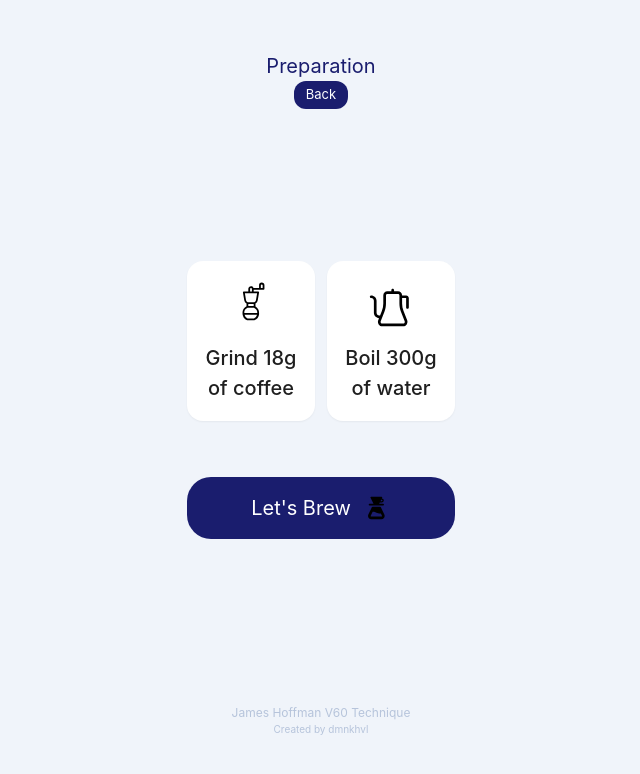
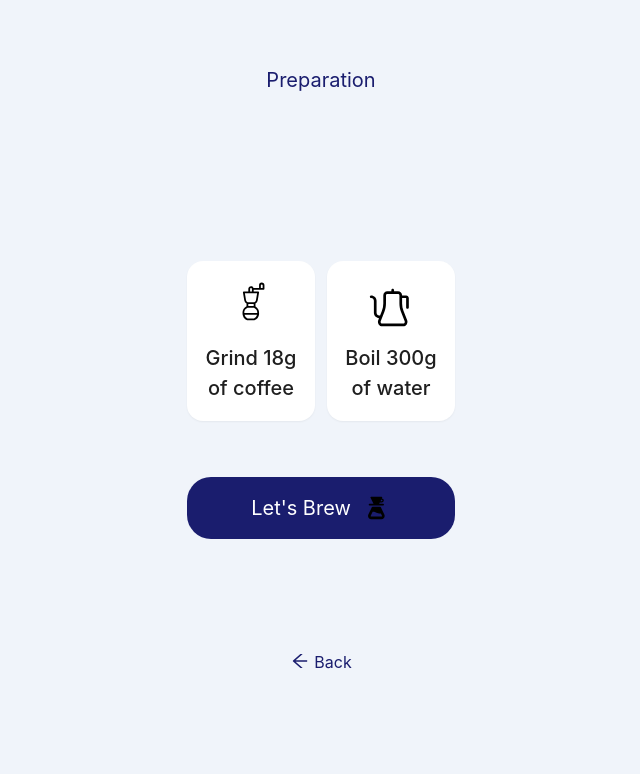
Before and after one commit to dmnkhvl/PerfectCup, a React (Create React App) app: page /preparation in a window 1280 px wide. Shown: the top 774 px of the page, without its empty margins (319-959 px from the left). Built offline with nearby package versions, Linux system fonts and the light colour scheme; the HTML template or start-up script is replaced by a standard one; a web font is replaced by a local one.

Commit message:
Back button in preparation

```diff
--- a/src/pages/Preparation.jsx
+++ b/src/pages/Preparation.jsx
@@ -4,17 +4,15 @@ import grinder from '../assets/grinder.svg';
 import kettle from '../assets/kettle.svg';
 import Footer from '../components/Footer';
 import { Link } from 'react-router-dom';
+import { AiOutlineArrowLeft as BackArrow } from 'react-icons/ai';
 
 function Preparation() {
   return (
     <div className="bg-lightGray text-black text-base h-screen">
       <div className="mx-auto max-w-screen-sm">
         <div className="flex flex-col items-center">
-          <div className="flex flex-col h-[20vh] justify-center items-center">
+          <div className="flex h-[20vh] justify-center items-center">
             <h3 className="text-primary text-big"> Preparation</h3>
-            <Link to="/" className="px-3 py-1 rounded-xl bg-primary text-white">
-              Back
-            </Link>
           </div>
           <div className="flex flex-col justify-center h-[60vh]">
             <div className="flex justify-center gap-3">
@@ -41,7 +39,15 @@ function Preparation() {
               </a>
             </div>
           </div>
-          <Footer />
+          <div className="h-[20-vh] justify-center items-center">
+            <Link
+              to="/"
+              className="flex justify-center items-center mt-2 text-primary "
+            >
+              <BackArrow size={20} className="mr-1"></BackArrow>
+              <p className="mt-[2px] text-medium">Back</p>
+            </Link>
+          </div>
         </div>
       </div>
     </div>
--- a/tailwind.config.js
+++ b/tailwind.config.js
@@ -21,6 +21,7 @@ module.exports = {
         smTitle: '1.125rem',
         extra: '1.5rem',
         big: '1.25rem',
+        medium: '1rem',
         base: '0.813rem',
         small: '0.75rem',
         xsmall: '0.625rem'
```
